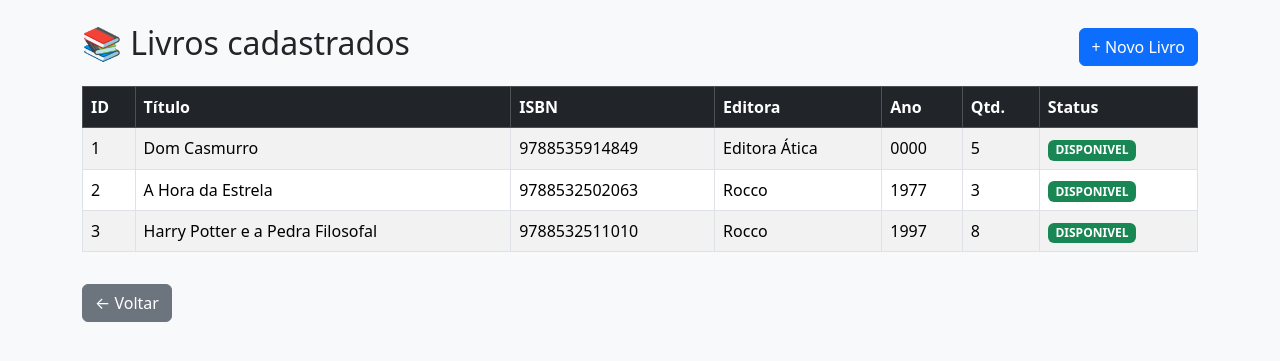
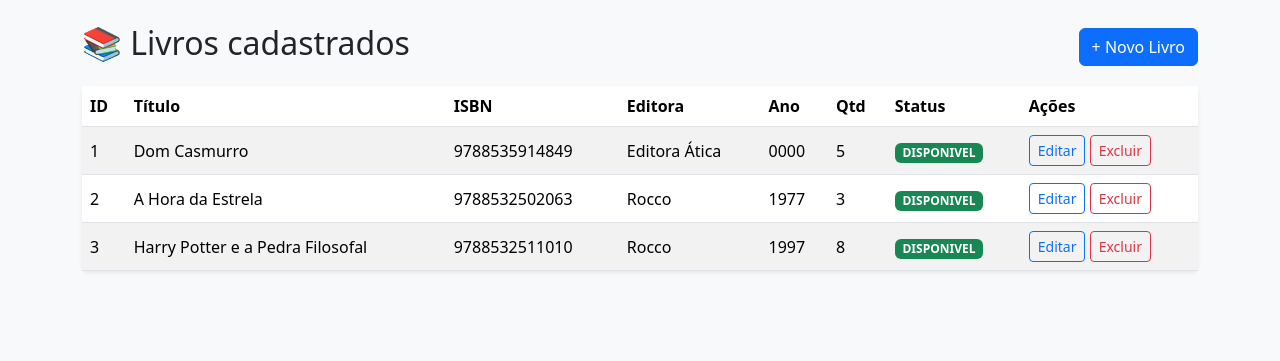
Before and after one commit to edmilsondantas/Projeto-e-Implementa-o-de-Sistemas-para-Web-2, a PHP site: page /livros in a window 1280 px wide. Shown: the top 361 px of the page. Run offline with PHP 8.4, Linux system fonts and the light colour scheme; data comes from the database, SQL or seed files in the repository.

Commit message:
Listagem de livros com botões Editar e Excluir

```diff
--- a/app/Views/livros/listar.php
+++ b/app/Views/livros/listar.php
@@ -1,14 +1,17 @@
-<?php $sucesso = isset($_GET['sucesso']); ?>
+<?php
+$sucesso   = isset($_GET['sucesso']);
+$atualizado = isset($_GET['atualizado']);
+$excluido  = isset($_GET['excluido']);
+?>
 <!DOCTYPE html>
 <html lang="pt-br">
 <head>
-    <meta charset="UTF-8">
-    <title>Livros - Biblioteca Digital</title>
-    <link href="https://cdn.jsdelivr.net/npm/bootstrap@5.3.3/dist/css/bootstrap.min.css" rel="stylesheet">
+<meta charset="UTF-8">
+<title>Livros - Biblioteca Digital</title>
+<link href="https://cdn.jsdelivr.net/npm/bootstrap@5.3.3/dist/css/bootstrap.min.css" rel="stylesheet">
 </head>
 <body class="bg-light">
 <div class="container py-4">
-
     <div class="d-flex justify-content-between align-items-center mb-3">
         <h2>📚 Livros cadastrados</h2>
         <a href="/livros/cadastrar" class="btn btn-primary">+ Novo Livro</a>
@@ -17,43 +20,55 @@
     <?php if ($sucesso): ?>
         <div class="alert alert-success">Livro cadastrado com sucesso!</div>
     <?php endif; ?>
+    <?php if ($atualizado): ?>
+        <div class="alert alert-success">Livro atualizado com sucesso!</div>
+    <?php endif; ?>
+    <?php if ($excluido): ?>
+        <div class="alert alert-success">Livro excluído com sucesso!</div>
+    <?php endif; ?>
 
     <?php if (empty($livros)): ?>
         <div class="alert alert-info">Nenhum livro cadastrado ainda.</div>
     <?php else: ?>
-        <table class="table table-striped table-bordered bg-white align-middle">
-            <thead class="table-dark">
+        <table class="table table-striped table-hover bg-white rounded shadow-sm align-middle">
+            <thead>
                 <tr>
                     <th>ID</th>
                     <th>Título</th>
                     <th>ISBN</th>
                     <th>Editora</th>
                     <th>Ano</th>
-                    <th>Qtd.</th>
+                    <th>Qtd</th>
                     <th>Status</th>
+                    <th>Ações</th>
                 </tr>
             </thead>
             <tbody>
                 <?php foreach ($livros as $livro): ?>
                     <tr>
-                        <td><?= htmlspecialchars($livro['id_livro']) ?></td>
+                        <td><?= $livro['id_livro'] ?></td>
                         <td><?= htmlspecialchars($livro['titulo']) ?></td>
-                        <td><?= htmlspecialchars($livro['isbn'] ?? '') ?></td>
-                        <td><?= htmlspecialchars($livro['editora'] ?? '') ?></td>
-                        <td><?= htmlspecialchars($livro['ano_publicacao'] ?? '') ?></td>
-                        <td><?= htmlspecialchars($livro['quantidade']) ?></td>
+                        <td><?= htmlspecialchars($livro['isbn']) ?></td>
+                        <td><?= htmlspecialchars($livro['editora']) ?></td>
+                        <td><?= $livro['ano_publicacao'] ?></td>
+                        <td><?= $livro['quantidade'] ?></td>
                         <td>
-                            <span class="badge <?= $livro['status'] === 'DISPONIVEL' ? 'bg-success' : 'bg-secondary' ?>">
-                                <?= htmlspecialchars($livro['status']) ?>
+                            <span class="badge bg-<?= $livro['status'] === 'DISPONIVEL' ? 'success' : 'secondary' ?>">
+                                <?= $livro['status'] ?>
                             </span>
+                        </td>
+                        <td>
+                            <a href="/livros/editar/<?= $livro['id_livro'] ?>" class="btn btn-sm btn-outline-primary">Editar</a>
+                            <form action="/livros/excluir/<?= $livro['id_livro'] ?>" method="POST" class="d-inline"
+                                  onsubmit="return confirm('Excluir o livro &quot;<?= htmlspecialchars($livro['titulo']) ?>&quot;?');">
+                                <button type="submit" class="btn btn-sm btn-outline-danger">Excluir</button>
+                            </form>
                         </td>
                     </tr>
                 <?php endforeach; ?>
             </tbody>
         </table>
     <?php endif; ?>
-
-    <a href="/" class="btn btn-secondary mt-3">&larr; Voltar</a>
 </div>
 </body>
 </html>
```
